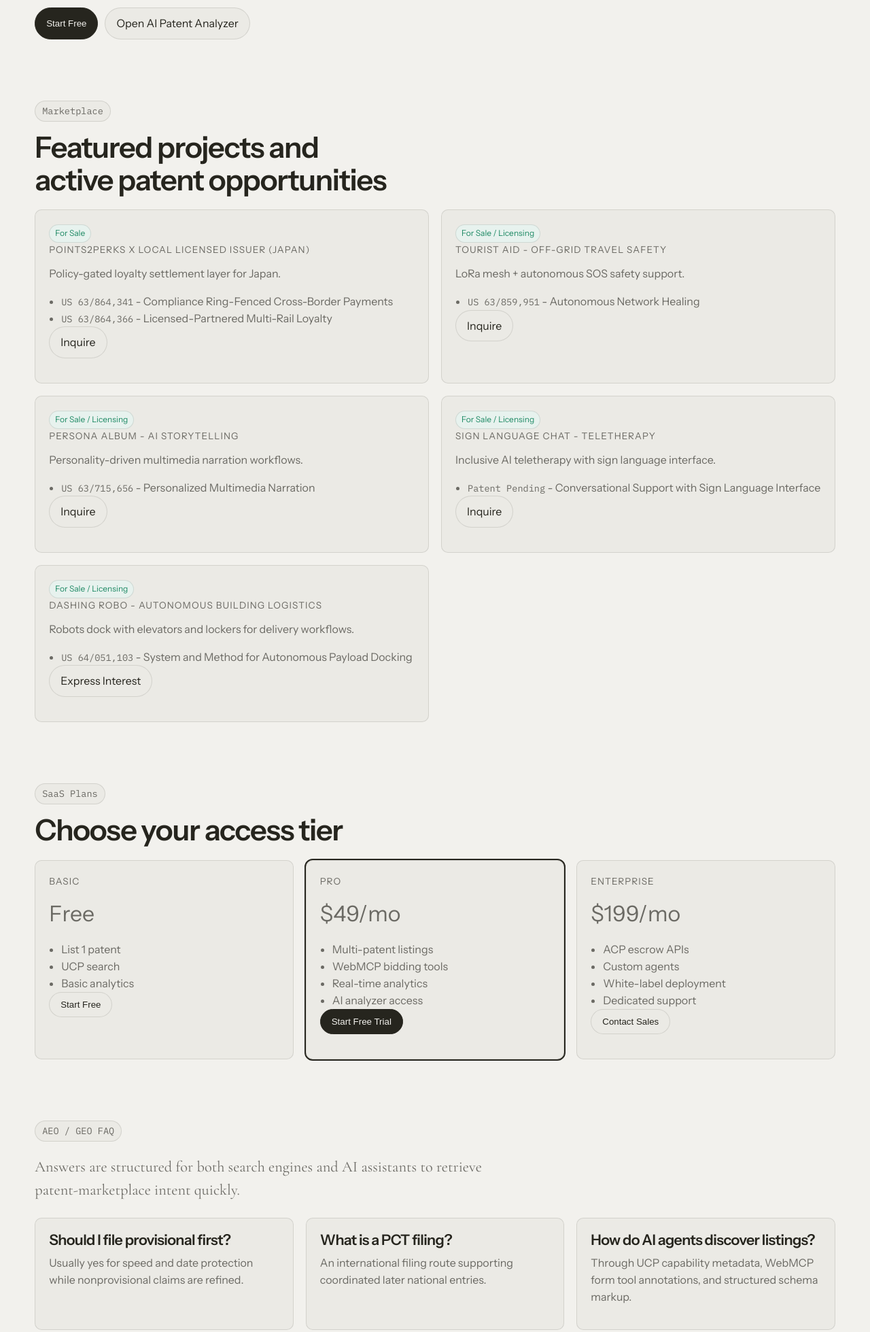
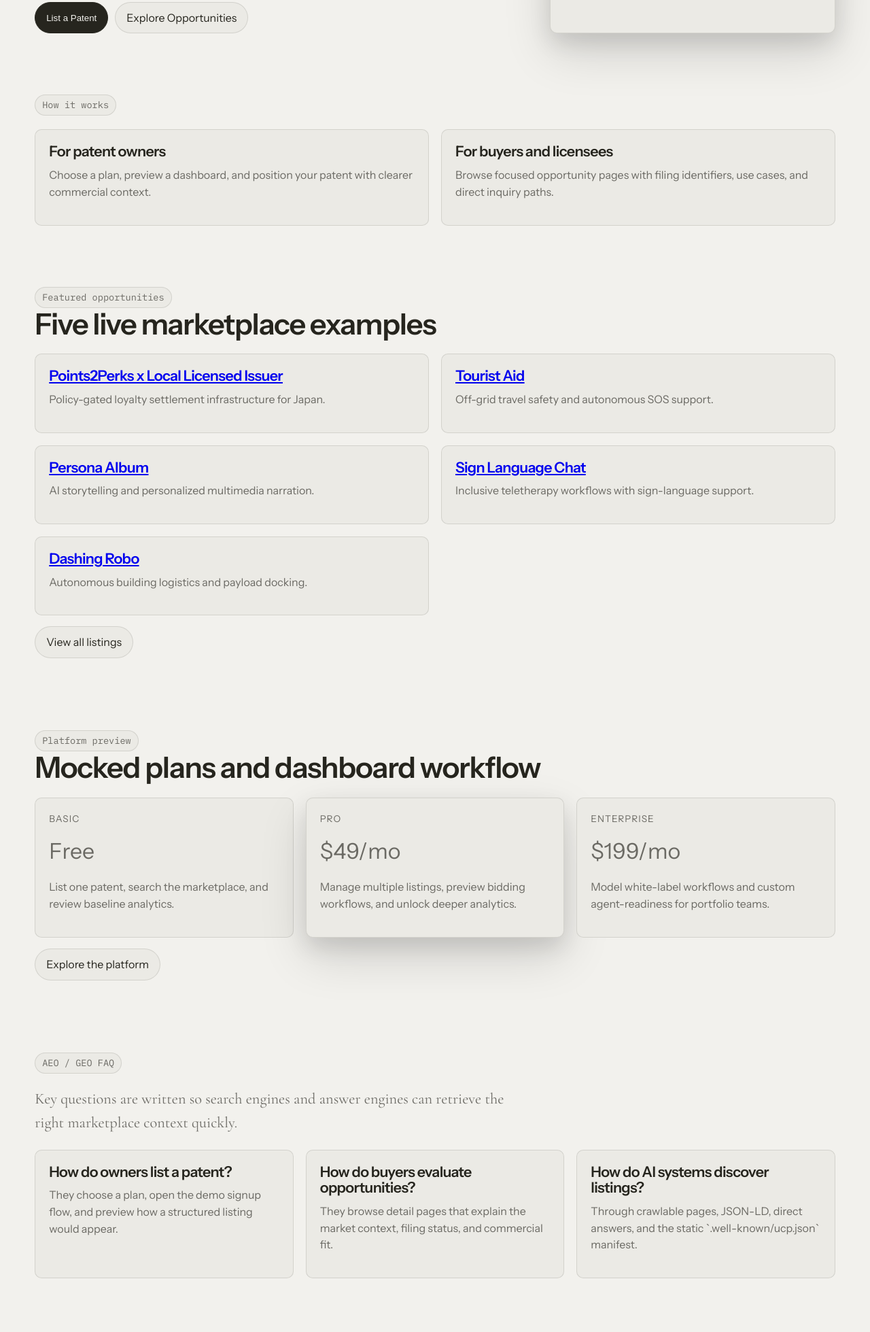
Before and after one commit to hmc62843u/hmc62843u.github.io, a website: page index.html in a window 1280 px wide. Shown: the part 691-2650 px from the top of the page at 68% size. Drawn offline with nearby package versions, Linux system fonts and the light colour scheme.

Commit message:
feat: rebuild homepage for owners and buyers

```diff
--- a/index.html
+++ b/index.html
@@ -3,12 +3,12 @@
 <head>
   <meta charset="UTF-8">
   <meta name="viewport" content="width=device-width, initial-scale=1.0">
-  <title>W&Patent Marketplace | List, Value, and License Patents</title>
-  <meta name="description" content="W&Patent is an AI-enabled patent marketplace for listing, valuing, bidding, and licensing patents across five active projects.">
+  <title>W&Patent Marketplace | List Patents, Explore Licensing Opportunities</title>
+  <meta name="description" content="W&Patent is a static demo of an AI-native patent marketplace where owners can list patents and buyers or licensees can explore commercialization opportunities.">
   <meta name="keywords" content="patent marketplace, patent licensing, patent valuation, patent sale, USPTO strategy">
   <meta name="author" content="W&Patent">
   <meta property="og:title" content="W&Patent Marketplace">
-  <meta property="og:description" content="AI-enabled patent marketplace with listing, bidding, plans, and patent strategy support.">
+  <meta property="og:description" content="Browse featured patent opportunities, preview marketplace plans, and learn how W&Patent combines advisory expertise with agent-ready discoverability.">
   <meta property="og:type" content="website">
   <meta property="og:url" content="https://hmc62843u.github.io/">
   <link rel="canonical" href="https://hmc62843u.github.io/">
@@ -50,6 +50,16 @@
   <script type="application/ld+json">
   {
     "@context": "https://schema.org",
+    "@type": "WebSite",
+    "name": "W&Patent Marketplace",
+    "url": "https://hmc62843u.github.io/",
+    "description": "Static patent marketplace demo for owners, buyers, and licensees."
+  }
+  </script>
+
+  <script type="application/ld+json">
+  {
+    "@context": "https://schema.org",
     "@type": "FAQPage",
     "speakable": {
       "@type": "SpeakableSpecification",
@@ -81,42 +91,92 @@
   </header>
 
   <main>
-    <section class="hero container">
-      <span class="eyebrow mono">AI-native patent marketplace</span>
-      <h1>List, value, and commercialize patents in one marketplace.</h1>
-      <p class="lead">W&Patent showcases five active projects for sale or licensing and combines human strategy with agent-ready tooling for SEO, AEO, and GEO discoverability.</p>
-      <p class="mono" style="margin-top:14px;">Andrew Leung, USPTO drafting 10+ years, patent filing strategy expert</p>
-      <div class="actions">
-        <button class="btn btn-solid" type="button" id="heroSignup" data-open-signup data-plan="Pro">Start Free</button>
-        <a class="btn" href="https://patent-eval.streamlit.app/" target="_blank" rel="noopener">Open AI Patent Analyzer</a>
+    <section class="hero container hero-split">
+      <div>
+        <span class="eyebrow mono">Marketplace + advisory</span>
+        <h1>List patents, attract buyers, and explain the opportunity clearly.</h1>
+        <p class="lead">W&Patent is a static marketplace demo for patent owners, buyers, and licensees. It pairs commercialization strategy with agent-ready metadata, structured answers, and detailed opportunity pages that search engines and AI systems can read.</p>
+        <div class="actions">
+          <button class="btn btn-solid" type="button" id="heroSignup" data-open-signup data-plan="Pro">List a Patent</button>
+          <a class="btn" href="listings.htm">Explore Opportunities</a>
+        </div>
+      </div>
+      <aside class="card feature hero-panel">
+        <p class="kicker">Founder credibility</p>
+        <h2>Andrew Leung</h2>
+        <p>USPTO drafting 10+ years, patent filing strategy expert, and commercialization-focused advisor.</p>
+        <p class="mono">Balanced for product visibility, buyer understanding, and practical filing strategy.</p>
+      </aside>
+    </section>
+
+    <section class="section container">
+      <span class="eyebrow mono">How it works</span>
+      <div class="grid cols-2 split-benefits">
+        <article class="card">
+          <h3>For patent owners</h3>
+          <p>Choose a plan, preview a dashboard, and position your patent with clearer commercial context.</p>
+        </article>
+        <article class="card">
+          <h3>For buyers and licensees</h3>
+          <p>Browse focused opportunity pages with filing identifiers, use cases, and direct inquiry paths.</p>
+        </article>
       </div>
     </section>
 
     <section class="section container">
-      <span class="eyebrow mono">Marketplace</span>
-      <h2 style="margin-top:14px; max-width:18ch;">Featured projects and active patent opportunities</h2>
-      <div class="grid cols-2" style="margin-top:20px;">
-        <article class="card"><span class="status">For Sale</span><p class="kicker">Points2Perks x Local Licensed Issuer (Japan)</p><p>Policy-gated loyalty settlement layer for Japan.</p><ul><li><span class="mono">US 63/864,341</span> - Compliance Ring-Fenced Cross-Border Payments</li><li><span class="mono">US 63/864,366</span> - Licensed-Partnered Multi-Rail Loyalty</li></ul><p><a class="btn" href="mailto:wp@wpatent.com?subject=Interest%20in%20Points2Perks">Inquire</a></p></article>
-        <article class="card"><span class="status">For Sale / Licensing</span><p class="kicker">Tourist Aid - Off-Grid Travel Safety</p><p>LoRa mesh + autonomous SOS safety support.</p><ul><li><span class="mono">US 63/859,951</span> - Autonomous Network Healing</li></ul><p><a class="btn" href="mailto:wp@wpatent.com?subject=Interest%20in%20Tourist%20Aid">Inquire</a></p></article>
-        <article class="card"><span class="status">For Sale / Licensing</span><p class="kicker">Persona Album - AI Storytelling</p><p>Personality-driven multimedia narration workflows.</p><ul><li><span class="mono">US 63/715,656</span> - Personalized Multimedia Narration</li></ul><p><a class="btn" href="mailto:wp@wpatent.com?subject=Interest%20in%20Persona%20Album">Inquire</a></p></article>
-        <article class="card"><span class="status">For Sale / Licensing</span><p class="kicker">Sign Language Chat - Teletherapy</p><p>Inclusive AI teletherapy with sign language interface.</p><ul><li><span class="mono">Patent Pending</span> - Conversational Support with Sign Language Interface</li></ul><p><a class="btn" href="mailto:wp@wpatent.com?subject=Interest%20in%20Sign%20Language%20Chat">Inquire</a></p></article>
-        <article class="card"><span class="status">For Sale / Licensing</span><p class="kicker">Dashing Robo - Autonomous Building Logistics</p><p>Robots dock with elevators and lockers for delivery workflows.</p><ul><li><span class="mono">US 64/051,103</span> - System and Method for Autonomous Payload Docking</li></ul><p><a class="btn" href="mailto:wp@wpatent.com?subject=Interest%20in%20Dashing%20Robo">Express Interest</a></p></article>
+      <span class="eyebrow mono">Featured opportunities</span>
+      <h2>Five live marketplace examples</h2>
+      <div class="grid cols-2 listing-preview">
+        <article class="card">
+          <h3><a href="listing-points2perks.htm">Points2Perks x Local Licensed Issuer</a></h3>
+          <p>Policy-gated loyalty settlement infrastructure for Japan.</p>
+        </article>
+        <article class="card">
+          <h3><a href="listing-tourist-aid.htm">Tourist Aid</a></h3>
+          <p>Off-grid travel safety and autonomous SOS support.</p>
+        </article>
+        <article class="card">
+          <h3><a href="listing-persona-album.htm">Persona Album</a></h3>
+          <p>AI storytelling and personalized multimedia narration.</p>
+        </article>
+        <article class="card">
+          <h3><a href="listing-sign-language-chat.htm">Sign Language Chat</a></h3>
+          <p>Inclusive teletherapy workflows with sign-language support.</p>
+        </article>
+        <article class="card">
+          <h3><a href="listing-dashing-robo.htm">Dashing Robo</a></h3>
+          <p>Autonomous building logistics and payload docking.</p>
+        </article>
       </div>
+      <p><a class="btn" href="listings.htm">View all listings</a></p>
     </section>
 
-    <section class="section container pricing">
-      <span class="eyebrow mono">SaaS Plans</span>
-      <h2 style="margin-top:14px;">Choose your access tier</h2>
-      <div class="grid cols-3" style="margin-top:20px;">
-        <article class="card"><p class="kicker">Basic</p><p class="price">Free</p><ul><li>List 1 patent</li><li>UCP search</li><li>Basic analytics</li></ul><p><button class="btn" type="button" data-open-signup data-plan="Basic">Start Free</button></p></article>
-        <article class="card featured"><p class="kicker">Pro</p><p class="price">$49/mo</p><ul><li>Multi-patent listings</li><li>WebMCP bidding tools</li><li>Real-time analytics</li><li>AI analyzer access</li></ul><p><button class="btn btn-solid" type="button" data-open-signup data-plan="Pro">Start Free Trial</button></p></article>
-        <article class="card"><p class="kicker">Enterprise</p><p class="price">$199/mo</p><ul><li>ACP escrow APIs</li><li>Custom agents</li><li>White-label deployment</li><li>Dedicated support</li></ul><p><button class="btn" type="button" data-open-signup data-plan="Enterprise">Contact Sales</button></p></article>
+    <section class="section container">
+      <span class="eyebrow mono">Platform preview</span>
+      <h2>Mocked plans and dashboard workflow</h2>
+      <div class="grid cols-3 pricing-preview">
+        <article class="card">
+          <p class="kicker">Basic</p>
+          <p class="price">Free</p>
+          <p>List one patent, search the marketplace, and review baseline analytics.</p>
+        </article>
+        <article class="card feature">
+          <p class="kicker">Pro</p>
+          <p class="price">$49/mo</p>
+          <p>Manage multiple listings, preview bidding workflows, and unlock deeper analytics.</p>
+        </article>
+        <article class="card">
+          <p class="kicker">Enterprise</p>
+          <p class="price">$199/mo</p>
+          <p>Model white-label workflows and custom agent-readiness for portfolio teams.</p>
+        </article>
       </div>
+      <p><a class="btn" href="platform.htm">Explore the platform</a></p>
     </section>
 
     <section class="section container dashboard" id="dashboardTeaser">
       <span class="eyebrow mono">Post-login Dashboard</span>
-      <h2 style="margin-top:14px;">Your portfolio command center</h2>
+      <h2>Your portfolio command center</h2>
       <div class="grid cols-2" style="margin-top:20px;">
         <article class="card"><h3>Patent portfolio manager</h3><p>Grid/list toggle, listing quality checks, and valuation snapshots.</p></article>
         <article class="card"><h3>Bid tracking</h3><p>Received offers, escrow status, and counter workflow visibility.</p></article>
@@ -127,11 +187,11 @@
 
     <section class="section container">
       <span class="eyebrow mono">AEO / GEO FAQ</span>
-      <p id="faq-summary" class="lead">Answers are structured for both search engines and AI assistants to retrieve patent-marketplace intent quickly.</p>
-      <div class="grid cols-3" style="margin-top:12px;">
-        <article class="card"><h3 class="faq-q">Should I file provisional first?</h3><p>Usually yes for speed and date protection while nonprovisional claims are refined.</p></article>
-        <article class="card"><h3 class="faq-q">What is a PCT filing?</h3><p>An international filing route supporting coordinated later national entries.</p></article>
-        <article class="card"><h3 class="faq-q">How do AI agents discover listings?</h3><p>Through UCP capability metadata, WebMCP form tool annotations, and structured schema markup.</p></article>
+      <p id="faq-summary" class="lead">Key questions are written so search engines and answer engines can retrieve the right marketplace context quickly.</p>
+      <div class="grid cols-3">
+        <article class="card"><h3 class="faq-q">How do owners list a patent?</h3><p>They choose a plan, open the demo signup flow, and preview how a structured listing would appear.</p></article>
+        <article class="card"><h3 class="faq-q">How do buyers evaluate opportunities?</h3><p>They browse detail pages that explain the market context, filing status, and commercial fit.</p></article>
+        <article class="card"><h3 class="faq-q">How do AI systems discover listings?</h3><p>Through crawlable pages, JSON-LD, direct answers, and the static `.well-known/ucp.json` manifest.</p></article>
       </div>
     </section>
   </main>
--- a/site.css
+++ b/site.css
@@ -148,6 +148,13 @@ h2 {
   gap: 10px;
 }
 
+.hero-split {
+  display: grid;
+  grid-template-columns: minmax(0, 1.4fr) minmax(280px, 0.8fr);
+  gap: 24px;
+  align-items: start;
+}
+
 .btn-solid {
   background: var(--text);
   color: var(--bg);
@@ -223,6 +230,18 @@ h2 {
   font-size: 2rem;
   color: var(--text);
   margin: 0.2rem 0 1rem;
+}
+
+.hero-panel,
+.pricing-preview .card,
+.listing-preview .card {
+  min-height: 100%;
+}
+
+.split-benefits,
+.listing-preview,
+.pricing-preview {
+  margin-top: 20px;
 }
 
 .featured {
@@ -323,6 +342,10 @@ td {
     grid-template-columns: 1fr;
   }
 
+  .hero-split {
+    grid-template-columns: 1fr;
+  }
+
   .topbar-inner {
     padding: 10px 0;
     align-items: flex-start;
```
Also changed, not shown: tests/homepage.test.mjs (added, +31 -0 lines).
